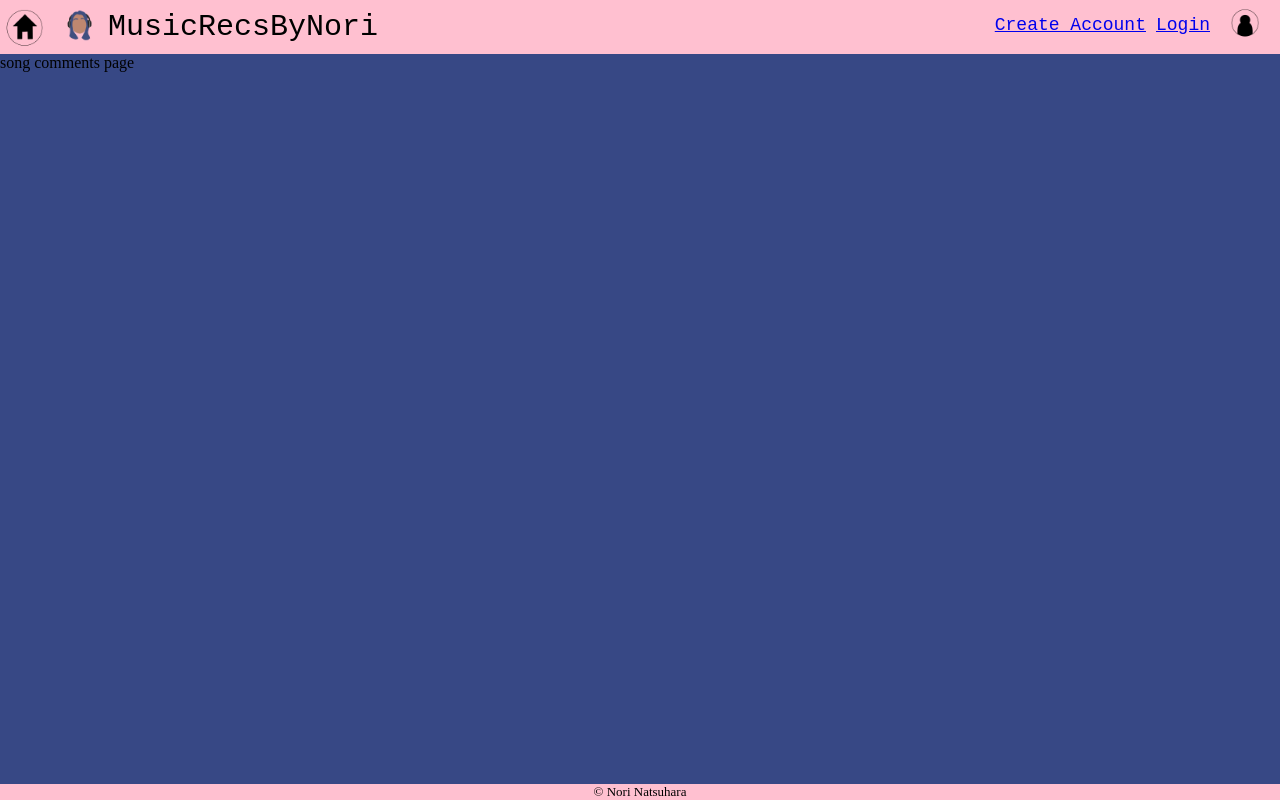
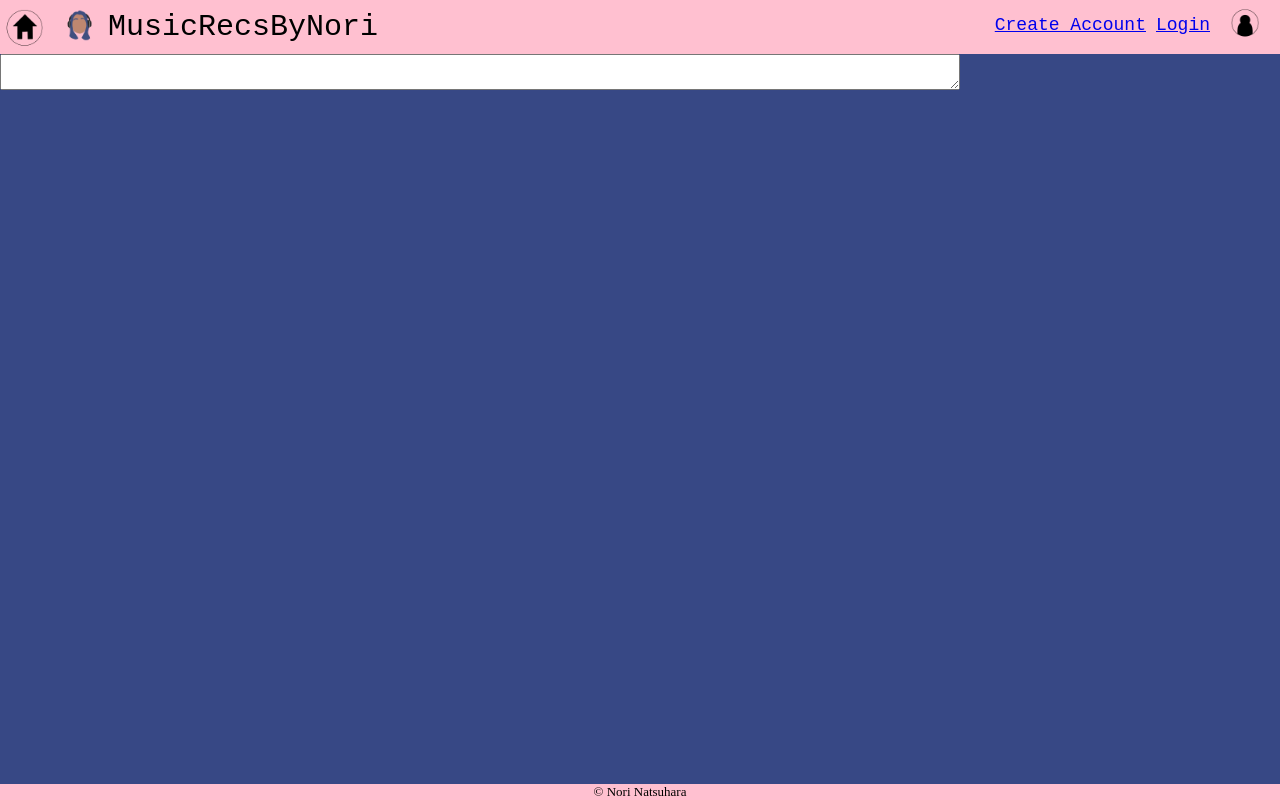
Before and after one commit to norinats/musicrecsbynori, a PHP site: page /comments.php in a window 1280 px wide. Run offline with PHP 8.4, Linux system fonts and the light colour scheme.

Commit message:
added comment box in song profile page

```diff
--- a/comments.php
+++ b/comments.php
@@ -3,5 +3,11 @@
         <link rel="stylesheet" type="text/css" href="css/comments.css">
     <?php require_once "header.php"; ?>
 
-        song comments page
+        <div class="song-profile">
+
+        </div>
+
+        <form method="POST" action="comment_handler.php">
+            <textarea name="" id="" ></textarea>
+        </form>
     <?php require_once "footer.php"; ?>
--- a/css/comments.css
+++ b/css/comments.css
@@ -2,3 +2,7 @@ body {
     margin: 0;
     background-color: #374885;
 }
+
+textarea {
+    width: 75%;
+}
--- a/css/request.css
+++ b/css/request.css
@@ -29,7 +29,7 @@ textarea {
 
 input[type=submit] {
     width: 10%;
-    min-width: 50px;
+    min-width: 75px;
 }
 
 label {
```
